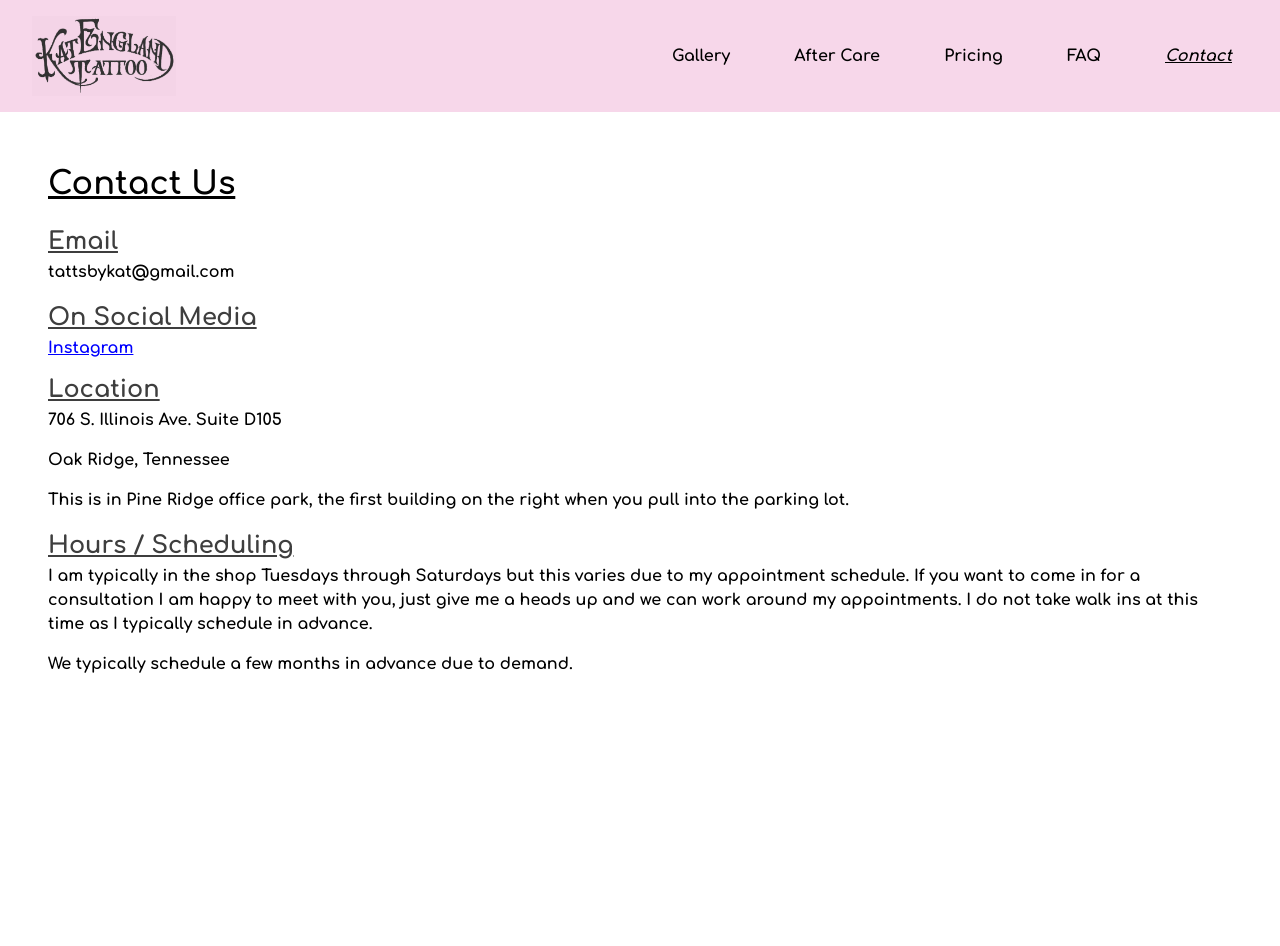
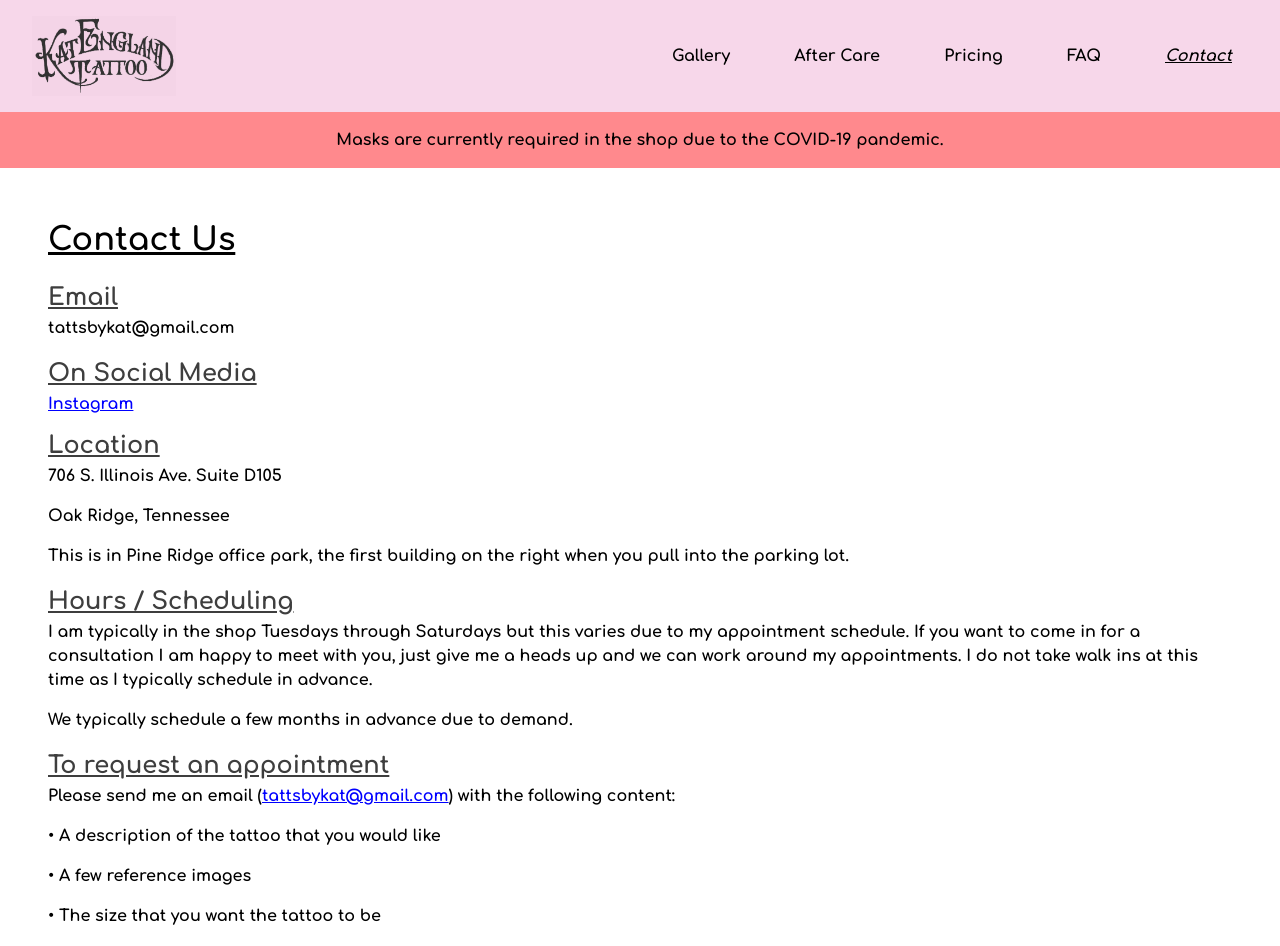
Before and after one commit to llamashock/kat-tattoo, a Next.js app: page /contact in a window 1280 px wide. Shown: the top 946 px of the page. Built offline with nearby package versions, Linux system fonts and the light colour scheme.

Commit message:
Add subheader and contact instructions

```diff
--- a/src/components/layout.tsx
+++ b/src/components/layout.tsx
@@ -1,6 +1,7 @@
 import Footer from './footer'
 import Meta from './meta'
 import Header from './header'
+import SubHeader from './subheader'
 import styles from '../styles/general.module.css'
 
 type Props = {
@@ -13,6 +14,7 @@ const Layout = ({ preview, children }: Props) => {
     <div className={styles.font}>
       <Meta />
       <Header />
+      <SubHeader />
       <div className="min-h-screen">
         <main className={styles.body}>{children}</main>
       </div>
--- /dev/null
+++ b/src/components/subheader.tsx
@@ -0,0 +1,12 @@
+import headerStyles from '../styles/header.module.css'
+
+const SubHeader = () => {
+
+  return (
+    <h2 className={headerStyles.subHeaderRow}>
+     <p>Masks are currently required in the shop due to the COVID-19 pandemic.</p>
+    </h2>
+  )
+}
+
+export default SubHeader
--- a/src/pages/contact.tsx
+++ b/src/pages/contact.tsx
@@ -27,6 +27,14 @@ const contact = () => {
         <h2 className={`${styles.h2}`}>Hours / Scheduling</h2>
         <p className={`${styles.p}`}>I am typically in the shop Tuesdays through Saturdays but this varies due to my appointment schedule. If you want to come in for a consultation I am happy to meet with you, just give me a heads up and we can work around my appointments. I do not take walk ins at this time as I typically schedule in advance.</p>
         <p className={`${styles.p}`}>We typically schedule a few months in advance due to demand.</p>
+
+        <h2 className={`${styles.h2}`}>To request an appointment</h2>
+        <p className={`${styles.p}`}>Please send me an email (<a href="mailto:tattsbykat@gmail.com?subject=New%20Appointment" className={`${styles.link}`}>tattsbykat@gmail.com</a>) with the following content:</p>
+        <p className={`${styles.p}`}>• A description of the tattoo that you would like</p>
+        <p className={`${styles.p}`}>• A few reference images</p>
+        <p className={`${styles.p}`}>• The size that you want the tattoo to be</p>
+        <p className={`${styles.p}`}>• Where you want to get the tattoo</p>
+        <p className={`${styles.p}`}>I typically respond to messages every 2-3 of days due to the amount of messages I receive. During busier times (usually around spring and summer) it may be a little bit longer.</p>
     </Layout>
     )
 }
--- a/src/styles/header.module.css
+++ b/src/styles/header.module.css
@@ -11,6 +11,19 @@
     padding: 0 1rem;
     background-color: rgb(247, 215, 234);
     font-size: 2rem;
+  }
+
+  .subHeaderRow {
+    display: flex;
+    flex-direction: row;
+    justify-content: center;
+    align-items: center;
+
+    width: 100%;
+    text-align: center;
+    padding: 1rem;
+    background-color: rgb(255, 137, 141);
+    font-size: 1rem;
   }
 
   .mainImage {
```
